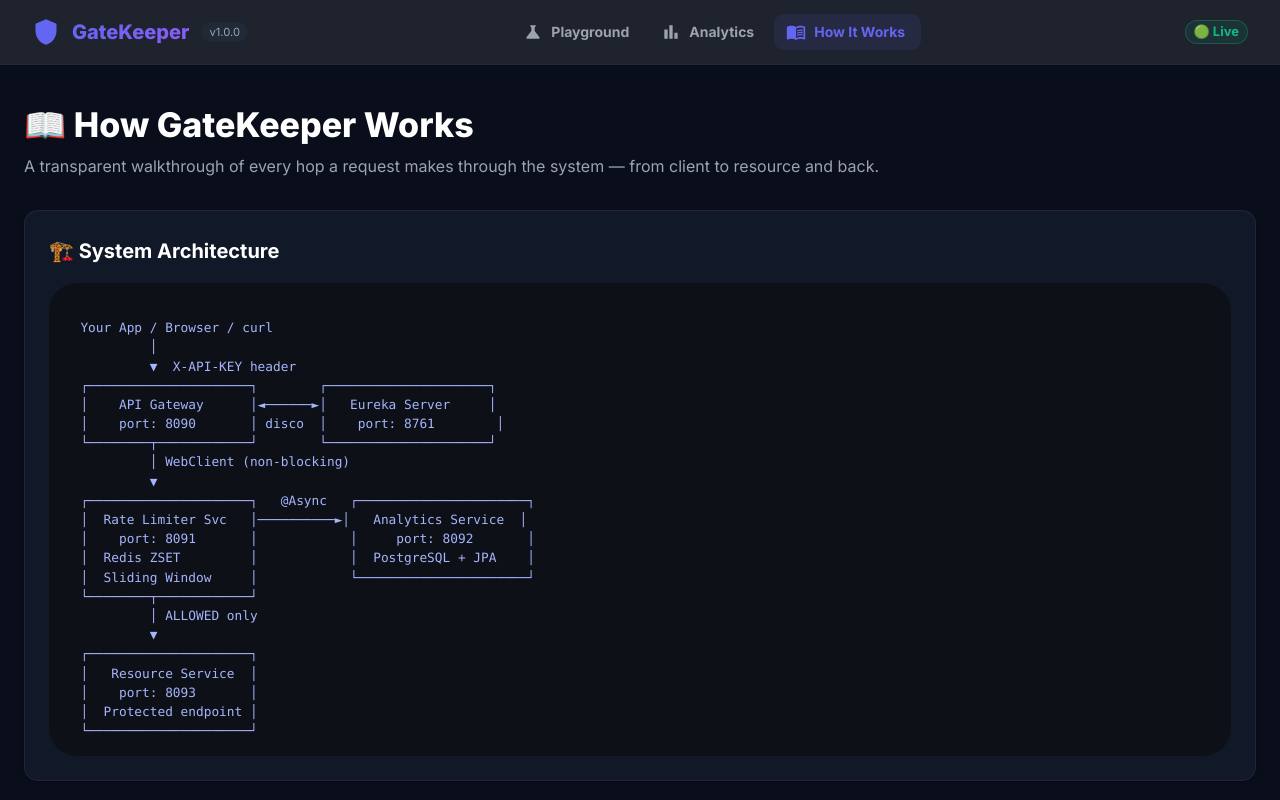
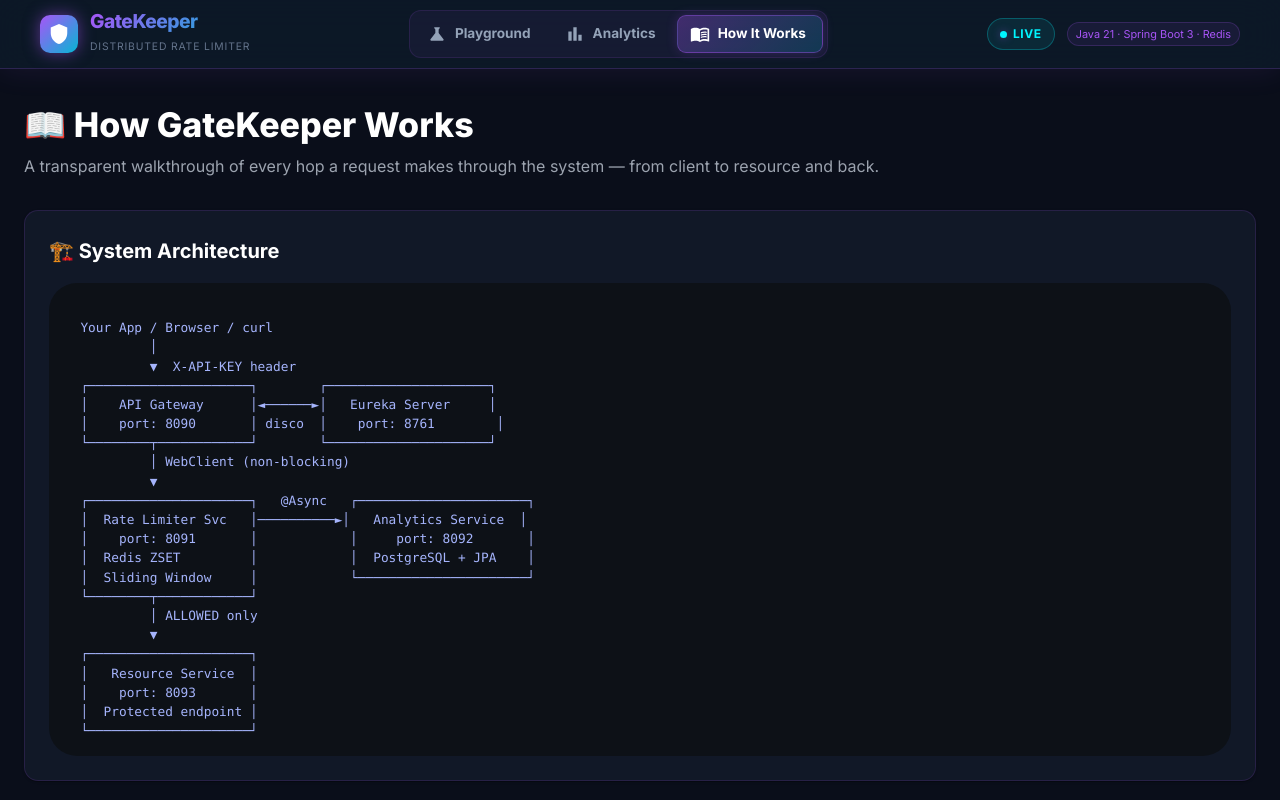
Before and after one commit to Yuvraj404s/GateKeeper, a React (Vite) app in the folder frontend/: page /how-it-works in a window 1280 px wide. Shown: the top 800 px of the page. Built offline with nearby package versions, Linux system fonts and the light colour scheme.

Commit message:
refactor: visual overhaul

```diff
--- a/frontend/src/components/Navbar.jsx
+++ b/frontend/src/components/Navbar.jsx
@@ -1,4 +1,4 @@
-import React, { useState } from 'react'
+import React from 'react'
 import { useNavigate, useLocation } from 'react-router-dom'
 import { AppBar, Toolbar, Box, Button, Chip, Typography } from '@mui/material'
 import ShieldIcon from '@mui/icons-material/Shield'
@@ -17,39 +17,75 @@ export default function Navbar() {
   const location = useLocation()
 
   return (
-    <AppBar position="fixed" sx={{ bgcolor: 'rgba(10,14,26,0.95)', backdropFilter: 'blur(12px)', borderBottom: '1px solid #1f2937', boxShadow: 'none' }}>
-      <Toolbar sx={{ justifyContent: 'space-between', px: { xs: 2, md: 4 } }}>
-        <Box sx={{ display: 'flex', alignItems: 'center', gap: 1.5 }}>
-          <ShieldIcon sx={{ color: '#6366f1', fontSize: 28 }} />
-          <Typography variant="h6" sx={{ fontWeight: 800, background: 'linear-gradient(135deg, #6366f1, #8b5cf6)', WebkitBackgroundClip: 'text', WebkitTextFillColor: 'transparent' }}>
-            GateKeeper
-          </Typography>
-          <Chip label="v1.0.0" size="small" sx={{ bgcolor: '#1f2937', color: '#9ca3af', fontSize: '0.7rem', height: 20 }} />
+    <AppBar position="fixed" elevation={0} sx={{
+      background: 'rgba(13,27,42,0.85)',
+      backdropFilter: 'blur(20px)',
+      borderBottom: '1px solid rgba(168,85,247,0.2)',
+      boxShadow: '0 1px 30px rgba(168,85,247,0.1)',
+    }}>
+      <Toolbar sx={{ justifyContent: 'space-between', px: { xs: 2, md: 5 }, minHeight: '68px !important' }}>
+
+        {/* Logo */}
+        <Box sx={{ display: 'flex', alignItems: 'center', gap: 1.5, cursor: 'pointer' }} onClick={() => navigate('/')}>
+          <Box sx={{
+            width: 38, height: 38, borderRadius: '10px',
+            background: 'linear-gradient(135deg, #a855f7, #06b6d4)',
+            display: 'flex', alignItems: 'center', justifyContent: 'center',
+            boxShadow: '0 0 16px rgba(168,85,247,0.5)',
+          }}>
+            <ShieldIcon sx={{ color: '#fff', fontSize: 22 }} />
+          </Box>
+          <Box>
+            <Typography variant="h6" sx={{
+              fontWeight: 900, fontSize: '1.2rem', lineHeight: 1,
+              background: 'linear-gradient(135deg, #a855f7, #06b6d4)',
+              WebkitBackgroundClip: 'text', WebkitTextFillColor: 'transparent',
+              letterSpacing: '-0.5px'
+            }}>
+              GateKeeper
+            </Typography>
+            <Typography variant="caption" sx={{ color: '#64748b', fontSize: '0.65rem', letterSpacing: '0.08em' }}>
+              DISTRIBUTED RATE LIMITER
+            </Typography>
+          </Box>
         </Box>
 
-        <Box sx={{ display: 'flex', gap: 0.5 }}>
-          {tabs.map(tab => (
-            <Button
-              key={tab.path}
-              startIcon={tab.icon}
-              onClick={() => navigate(tab.path)}
-              sx={{
-                color: location.pathname === tab.path ? '#6366f1' : '#9ca3af',
-                bgcolor: location.pathname === tab.path ? 'rgba(99,102,241,0.1)' : 'transparent',
-                px: 2,
-                '&:hover': { bgcolor: 'rgba(99,102,241,0.08)', color: '#a5b4fc' }
-              }}
-            >
-              {tab.label}
-            </Button>
-          ))}
+        {/* Nav Tabs */}
+        <Box sx={{ display: 'flex', gap: 0.5, bgcolor: 'rgba(168,85,247,0.06)', borderRadius: '12px', p: 0.5, border: '1px solid rgba(168,85,247,0.12)' }}>
+          {tabs.map(tab => {
+            const active = location.pathname === tab.path
+            return (
+              <Button key={tab.path} startIcon={tab.icon} onClick={() => navigate(tab.path)}
+                sx={{
+                  px: 2, py: 0.8, borderRadius: '9px', fontSize: '0.85rem',
+                  color: active ? '#fff' : '#94a3b8',
+                  background: active ? 'linear-gradient(135deg, rgba(168,85,247,0.3), rgba(6,182,212,0.2))' : 'transparent',
+                  border: active ? '1px solid rgba(168,85,247,0.4)' : '1px solid transparent',
+                  boxShadow: active ? '0 0 12px rgba(168,85,247,0.2)' : 'none',
+                  '&:hover': { color: '#e2e8f0', background: 'rgba(168,85,247,0.1)' },
+                  transition: 'all 0.2s ease',
+                }}>
+                {tab.label}
+              </Button>
+            )
+          })}
         </Box>
 
-        <Chip
-          label="🟢 Live"
-          size="small"
-          sx={{ bgcolor: 'rgba(16,185,129,0.1)', color: '#10b981', border: '1px solid rgba(16,185,129,0.3)', fontWeight: 700 }}
-        />
+        {/* Live Badge */}
+        <Box sx={{ display: 'flex', alignItems: 'center', gap: 1.5 }}>
+          <Box sx={{ display: 'flex', alignItems: 'center', gap: 0.8,
+            px: 1.5, py: 0.6, borderRadius: '20px',
+            bgcolor: 'rgba(0,245,255,0.08)', border: '1px solid rgba(0,245,255,0.25)',
+          }}>
+            <Box sx={{ width: 7, height: 7, borderRadius: '50%', bgcolor: '#00f5ff',
+              boxShadow: '0 0 8px #00f5ff', animation: 'pulse-glow 2s infinite' }} />
+            <Typography variant="caption" sx={{ color: '#00f5ff', fontWeight: 700, fontSize: '0.75rem', letterSpacing: '0.05em' }}>
+              LIVE
+            </Typography>
+          </Box>
+          <Chip label="Java 21 · Spring Boot 3 · Redis" size="small"
+            sx={{ bgcolor: 'rgba(168,85,247,0.08)', color: '#a855f7', border: '1px solid rgba(168,85,247,0.2)', fontSize: '0.68rem', height: 24 }} />
+        </Box>
       </Toolbar>
     </AppBar>
   )
```
